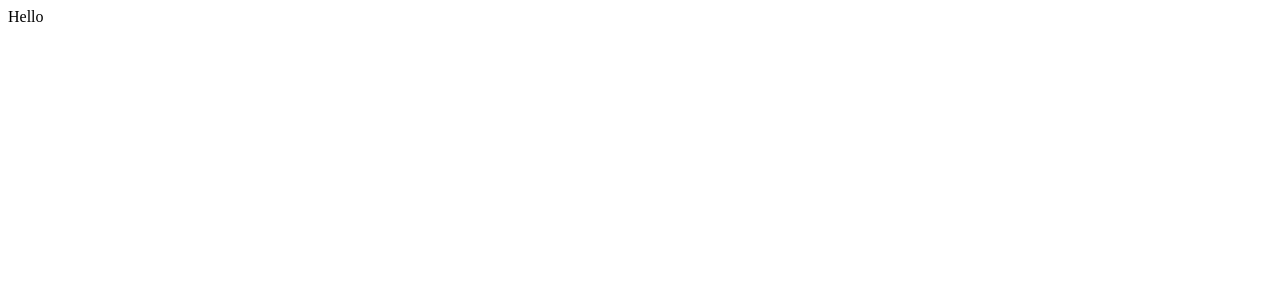
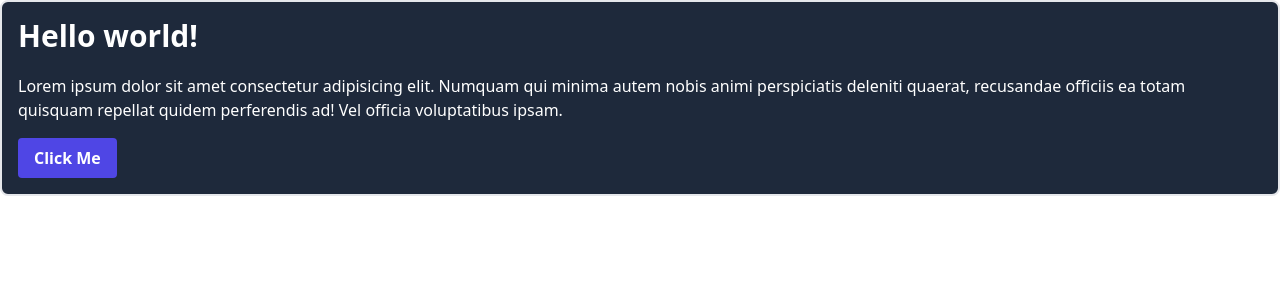
Before and after one commit to YurashB/json-tool-front, a Vue app: page / in a window 1280 px wide. Shown: the top 300 px of the page. Built offline with nearby package versions, Linux system fonts and the light colour scheme.

Commit message:
add tailwind

```diff
--- a/package.json
+++ b/package.json
@@ -16,7 +16,10 @@
     "@vue/cli-plugin-babel": "~5.0.0",
     "@vue/cli-plugin-router": "~5.0.0",
     "@vue/cli-plugin-vuex": "~5.0.0",
-    "@vue/cli-service": "~5.0.0"
+    "@vue/cli-service": "~5.0.0",
+    "autoprefixer": "^10.4.16",
+    "postcss": "^8.4.31",
+    "tailwindcss": "^3.3.5"
   },
   "browserslist": [
     "> 1%",
--- /dev/null
+++ b/postcss.config.js
@@ -0,0 +1,6 @@
+module.exports = {
+  plugins: {
+    tailwindcss: {},
+    autoprefixer: {},
+  },
+}
--- a/src/App.vue
+++ b/src/App.vue
@@ -1,5 +1,18 @@
 <template>
-<div>Hello</div>
+  <div class="p-4 m-auto border-2 rounded-lg bg-slate-800 text-white">
+    <h1 class="text-3xl font-bold">Hello world!</h1>
+    <p class="mt-5">
+      Lorem ipsum dolor sit amet consectetur adipisicing elit. Numquam qui
+      minima autem nobis animi perspiciatis deleniti quaerat, recusandae
+      officiis ea totam quisquam repellat quidem perferendis ad! Vel officia
+      voluptatibus ipsam.
+    </p>
+    <button
+        class="bg-indigo-600 hover:bg-indigo-800 mt-4 font-bold py-2 px-4 rounded"
+    >
+      Click Me
+    </button>
+  </div>
 </template>
 
 <style>
--- /dev/null
+++ b/src/assets/tailwind.css
@@ -0,0 +1,3 @@
+@tailwind base;
+@tailwind components;
+@tailwind utilities;
--- a/src/main.js
+++ b/src/main.js
@@ -1,4 +1,5 @@
 import { createApp } from 'vue'
 import App from './App.vue'
+import "@/assets/tailwind.css"
 
 createApp(App).mount('#app')
--- /dev/null
+++ b/tailwind.config.js
@@ -0,0 +1,8 @@
+/** @type {import('tailwindcss').Config} */
+module.exports = {
+  content: ["./index.html", "./src/**/*.{vue,js,ts,jsx,tsx}"],
+  theme: {
+    extend: {},
+  },
+  plugins: [],
+};
```
Also changed, not shown: 1 other file (tests, documents, lock files or other folders).
